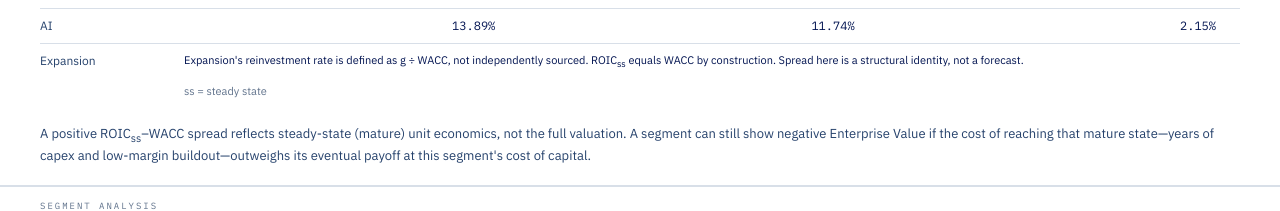
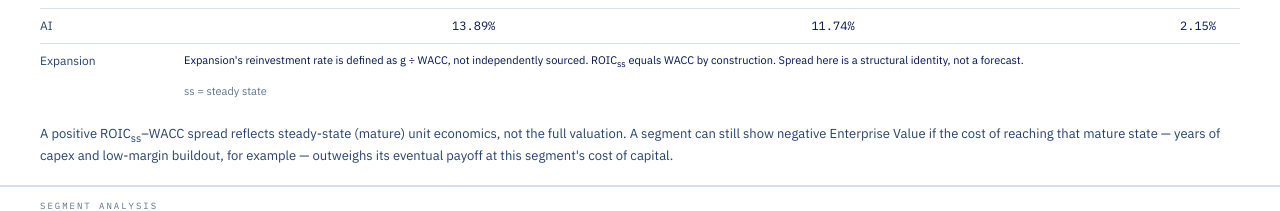
Before and after one commit to mcspiritdaniel/spcx-valuation-analysis, a React (Vite) app: page / in a window 1280 px wide. Shown: the part 1382-1593 px from the top of the page. Built offline with nearby package versions, Linux system fonts and the light colour scheme; a web font is replaced by a local one.

Commit message:
Update ROIC reconciliation note
Change em dash formatting in buildout clause:
- 'state—years' → 'state — years' (add spacing)
- 'buildout—outweighs' → 'buildout, for example — outweighs' (add example clause)

Co-Authored-By: Claude Haiku 4.5 <noreply@anthropic.com>

```diff
--- a/src/App.jsx
+++ b/src/App.jsx
@@ -350,7 +350,7 @@ export default function App() {
             <p className="roic-reconciliation-note">
               A positive ROIC<sub>ss</sub>–WACC spread reflects steady-state (mature) unit economics, not the full
               valuation. A segment can still show negative Enterprise Value if the cost of reaching that mature
-              state—years of capex and low-margin buildout—outweighs its eventual payoff at this segment&apos;s cost of
+              state — years of capex and low-margin buildout, for example — outweighs its eventual payoff at this segment&apos;s cost of
               capital.
             </p>
           </div>
```
